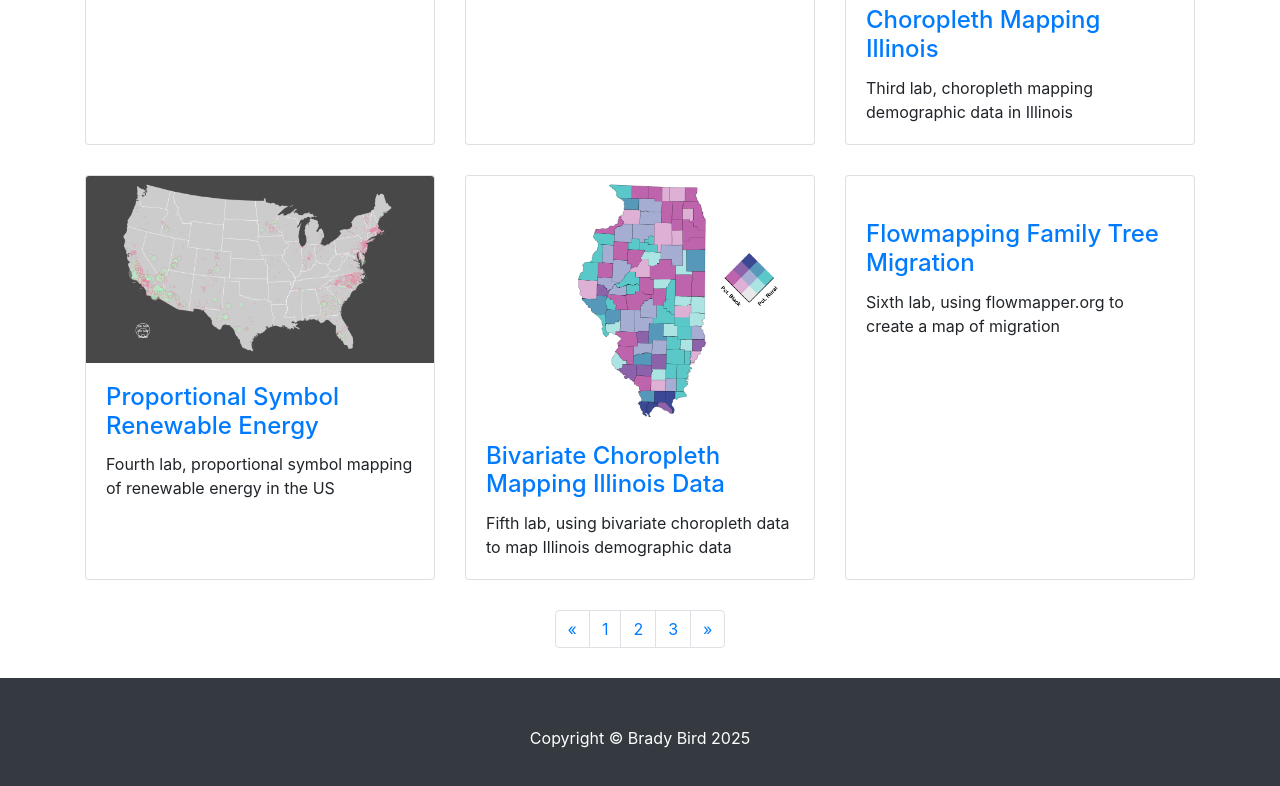
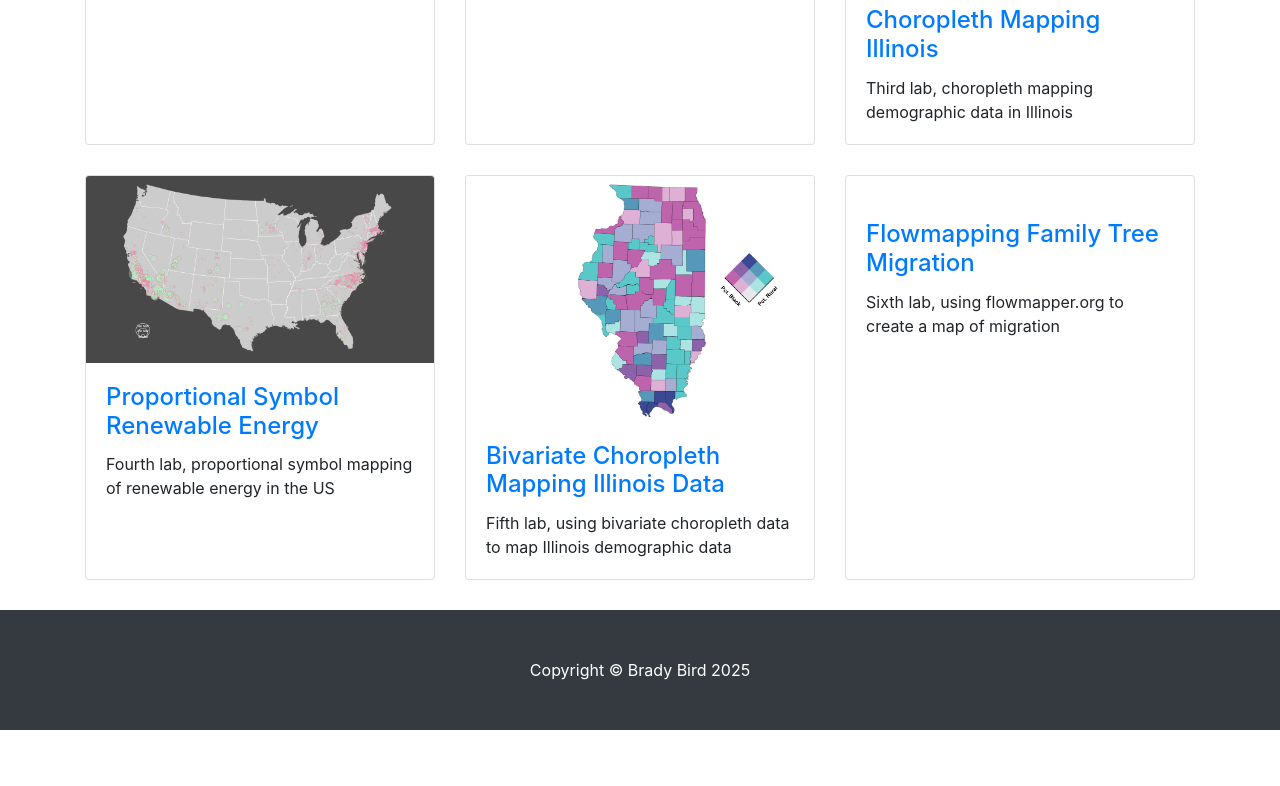
Before and after one commit to geog3540/blbird, a website: page index.html in a window 1280 px wide. Shown: the part 388-1174 px from the top of the page. After the commit the page ends 1118 px from the top, so only its background shows below. Drawn offline with Linux system fonts and the light colour scheme.

Commit message:
Push Github

```diff
--- a/index.html
+++ b/index.html
@@ -38,7 +38,7 @@
               <a class="nav-link" href="shortbio.html">About</a>
             </li>
             <li class="nav-item">
-              <a class="nav-link" href="#">Resume</a>
+              <a class="nav-link" href="">Resume</a>
             </li>
             <li class="nav-item">
               <a class="nav-link" href="mailto:blbird@uiowa.edu">Contact</a>
@@ -127,29 +127,6 @@
       <!-- /.row -->
 
       <!-- Pagination -->
-      <ul class="pagination justify-content-center">
-        <li class="page-item">
-          <a class="page-link" href="#" aria-label="Previous">
-            <span aria-hidden="true">&laquo;</span>
-            <span class="sr-only">Previous</span>
-          </a>
-        </li>
-        <li class="page-item">
-          <a class="page-link" href="#">1</a>
-        </li>
-        <li class="page-item">
-          <a class="page-link" href="#">2</a>
-        </li>
-        <li class="page-item">
-          <a class="page-link" href="#">3</a>
-        </li>
-        <li class="page-item">
-          <a class="page-link" href="#" aria-label="Next">
-            <span aria-hidden="true">&raquo;</span>
-            <span class="sr-only">Next</span>
-          </a>
-        </li>
-      </ul>
 
     </div>
     <!-- /.container -->
```
Also changed, not shown: shortbio.html (+2 -2 lines), 1 other file.
